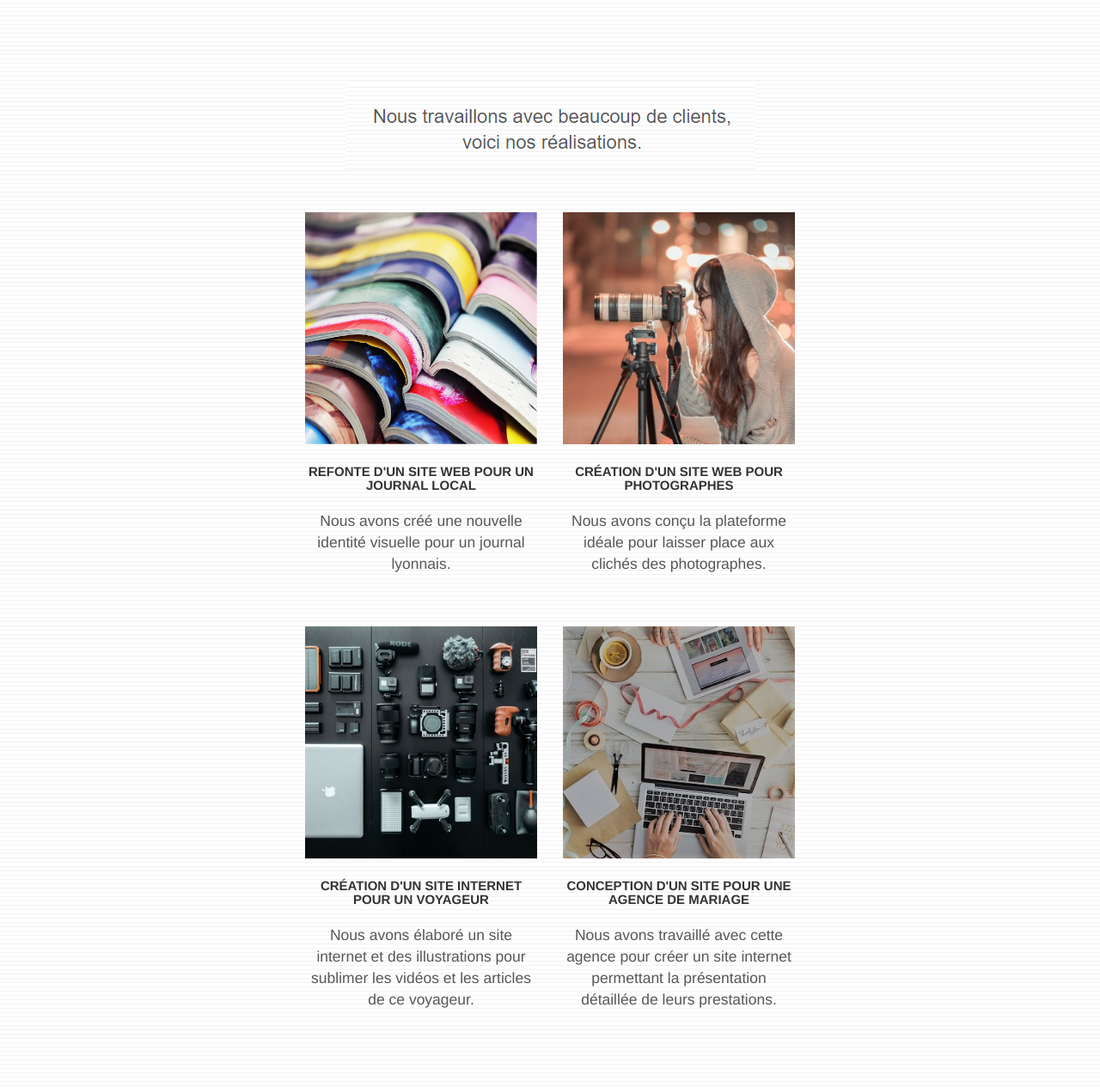
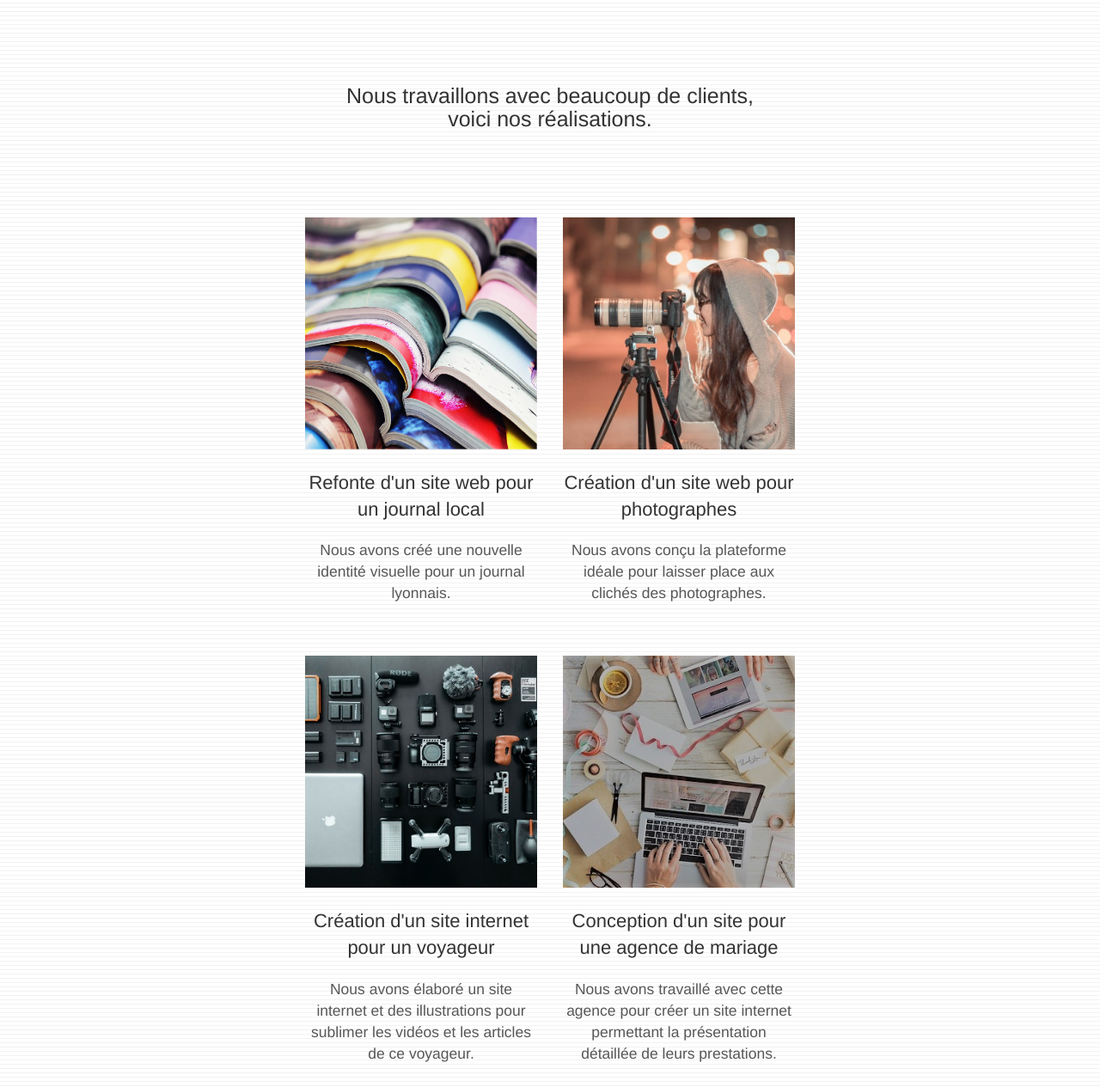
Before and after one commit to Vaalgtir/Projet-4, a plain HTML site: page index.html in a window 1280 px wide. Shown: the part 1995-3260 px from the top of the page at 86% size. Drawn offline with Linux system fonts and the light colour scheme.

Commit message:
structuring

```diff
--- a/index.html
+++ b/index.html
@@ -155,26 +155,25 @@
 		<!-- bloc-4-portfolio -->
 		<section class="bloc bgc-white bg-lines-h2-bg bg-repeat l-bloc" id="bloc-4-portfolio">
 			<div class="container bloc-lg">
-				<div class="row">
-					<div class="col-sm-12 text-center">
-						<img alt="agence web, agence web paris, web design paris, stratégie web" src="img/title2.png" />
-					</div>
-				</div>
+				<h1>
+					Nous travaillons avec beaucoup de clients, <br>
+					voici nos réalisations.
+				</h1>
 				<div class="row tight-width-whitespace portfolio-row">
 					<div class="col-sm-6">
 						<a href="#" data-lightbox="img/1.jpg" data-gallery-id="gallery-1" data-caption="Refonte d'un site web pour un journal local" data-frame="snapshot-lb"><img src="img/1.jpg" alt="paris web design logo agence web meilleure agence et refonte site web journal" class="img-responsive portfolio-thumb" /></a>
-						<h3 class="mg-md text-center">
+						<h2 class="mg-md text-center">
 							Refonte d'un site web pour un journal local
-						</h3>
+						</h2>
 						<p class="text-center">
 							Nous avons créé une nouvelle identité visuelle pour un journal lyonnais.
 						</p>
 					</div>
 					<div class="col-sm-6">
 						<a href="#" data-lightbox="img/2.jpg" data-gallery-id="gallery-1" data-caption="Création d'un site web pour photographes" data-frame="snapshot-lb"><img src="img/2.jpg" class="img-responsive portfolio-thumb" alt="paris web design logo agence web meilleure agence, Création d'un site web pour photographes" /></a>
-						<h3 class="mg-md text-center">
+						<h2 class="mg-md text-center">
 							Création d'un site web pour photographes
-						</h3>
+						</h2>
 						<p class="text-center">
 							Nous avons conçu la plateforme idéale pour laisser place aux clichés des photographes.
 						</p>
@@ -183,18 +182,18 @@
 				<div class="row tight-width-whitespace portfolio-row">
 					<div class="col-sm-6">
 						<a href="#" data-lightbox="img/3.bmp" data-gallery-id="gallery-1" data-caption="Création d'un site internet pour un voyageur" data-frame="snapshot-lb"><img src="img/3.bmp" class="img-responsive portfolio-thumb" alt="paris web design logo agence web meilleure agence, Création d'un site web pour voyageur"/></a>
-						<h3 class="mg-md text-center">
+						<h2 class="mg-md text-center">
 							Création d'un site internet pour un voyageur
-						</h3>
+						</h2>
 						<p class="text-center">
 							Nous avons élaboré un site internet et des illustrations pour sublimer les vidéos et les articles de ce voyageur.
 						</p>
 					</div>
 					<div class="col-sm-6">
 						<a href="#" data-lightbox="img/4.bmp" data-gallery-id="gallery-1" data-caption="Conception d'un site pour une agence de mariage" data-frame="snapshot-lb"><img src="img/4.bmp" class="img-responsive portfolio-thumb" alt="paris web design logo agence web meilleure agence, Création d'un site web pour agence de mariage" /></a>
-						<h3 class="mg-md text-center">
+						<h2 class="mg-md text-center">
 							Conception d'un site pour une agence de mariage
-						</h3>
+						</h2>
 						<p class="text-center">
 							Nous avons travaillé avec cette agence pour créer un site internet permettant la présentation détaillée de leurs prestations.
 						</p>
@@ -208,9 +207,9 @@
 		<section class="bloc bgc-dark-slate-blue bg-banniere d-bloc bloc-bg-texture texture-paper" id="bloc-5-cta">
 			<div class="container bloc-lg">
 				<div class="row">
-					<h2 class="mg-md text-center tc-white">
+					<h1 class="mg-md text-center tc-white">
 						Prêt pour redonner vie à votre projet ?<br>Contactez notre équipe !
-					</h2>
+					</h1>
 					<div class="col-sm-12 text-center">
 						<a href="page2.html" class="btn btn-atomic-tangerine btn-clean btn-rd btn-lg cta-hero">Contact</a>
 					</div>
--- a/style.css
+++ b/style.css
@@ -1043,18 +1043,34 @@ h4 {
 
 /* Correctifs par Eric ENIONA*/
 
-.l-bloc .title h1{
+#bloc-2-services .title h1{
     font-size: 3rem;
     font-weight: 500;
     padding-bottom: 2rem;
 }
 
-.l-bloc h2 {
+#bloc-2-services h2 {
     font-weight: 500;
 }
 
-.l-bloc blockquote {
+#bloc-2-services blockquote {
     margin: 5rem 25% 3rem 28%;
     text-align: center;
     border: 0;
 }
+
+#bloc-2-services blockquote footer {
+    color: #636262;
+}
+
+#bloc-4-portfolio h1 {
+    text-align: center;
+    font-size: 2.5rem;
+    font-weight: 500;
+    padding-bottom: 5rem;
+    margin: 0;
+}
+
+#bloc-4-portfolio h2 {
+    color: #333333!important;
+}
```
